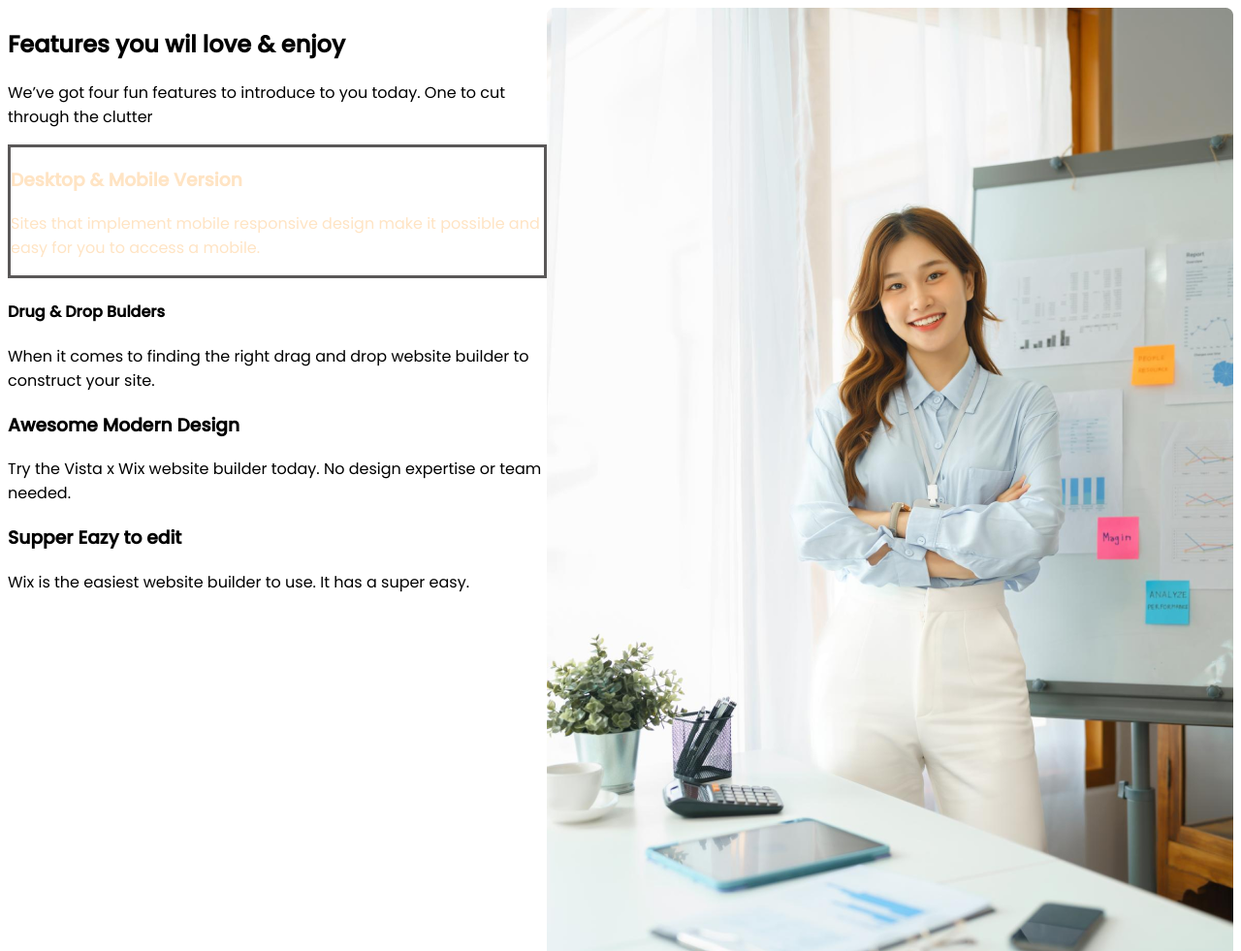
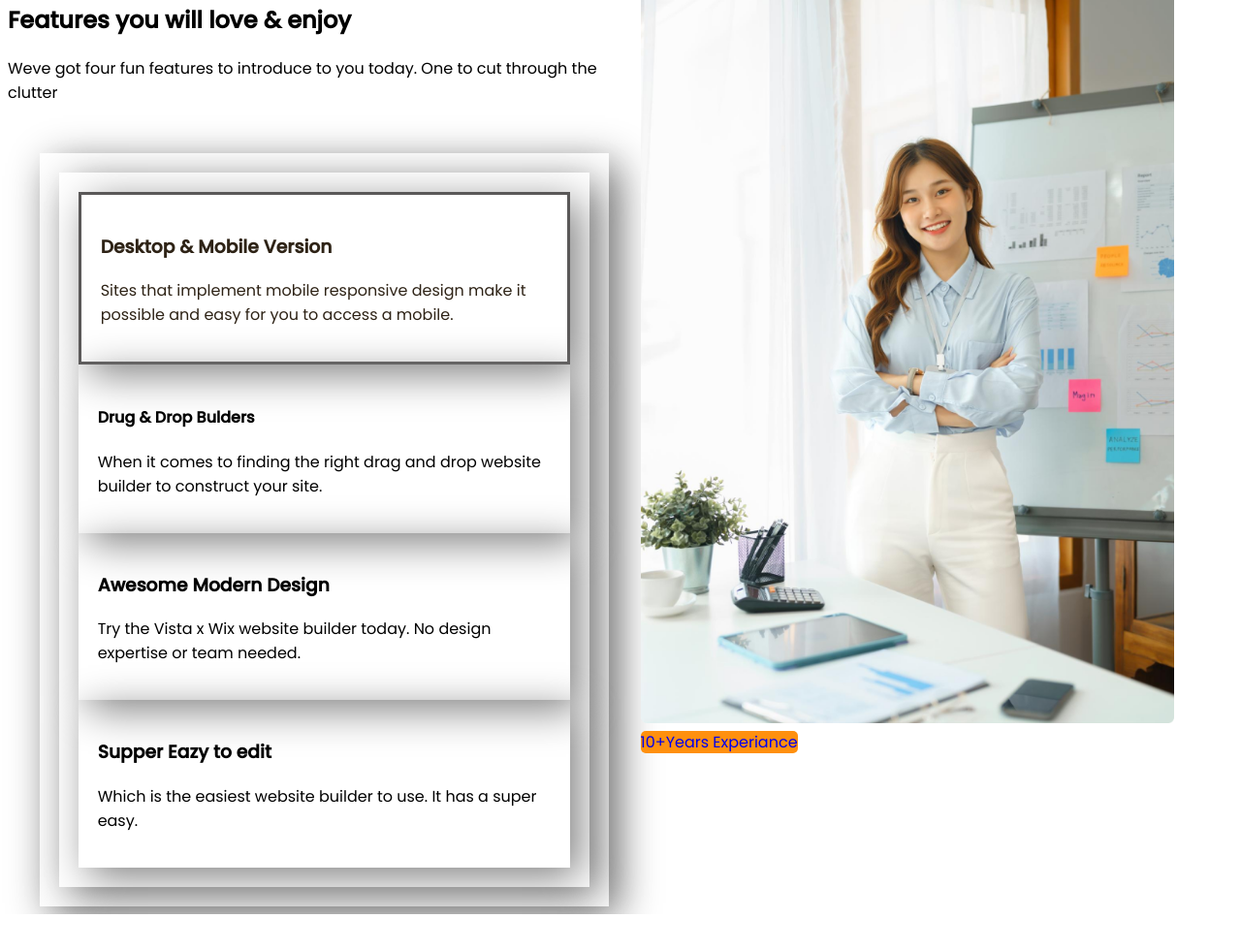
Before and after one commit to Abusayem99133/architect-fast, a plain HTML site: page index.html in a window 1280 px wide. Shown: the part 1731-2712 px from the top of the page at 97% size. After the commit the page ends 2674 px from the top, so only its background shows below. Drawn offline with Linux system fonts and the light colour scheme.

Commit message:
new style add

```diff
--- a/index.html
+++ b/index.html
@@ -28,7 +28,7 @@
         <img src="/images/banner.png" alt="">
        </div>
     </section>
-    <br>
+    <!-- <br> -->
     <section class="first-section">
         <div class="parent-div">
 
@@ -51,30 +51,42 @@
     <section class="sec-2">
         <div class="p-div">
            <div class="c-div">
-            <h2>Features you wil love & enjoy</h2>
-            <p>We’ve got four fun features to introduce to you today. One to cut through the clutter</p>
+            <h2>Features you will love & enjoy</h2>
+            <p>Weve got four fun features to introduce to you today. One to cut through the clutter</p>
 
            <div class="new-content">
-            <div id="sayem">
+            <div class="new-div">
+
+            <div class="new-div" id="sayem">
                 <h3>Desktop & Mobile Version</h3>
                 <p>Sites that implement mobile responsive design make it possible and easy for you to access a mobile.
                     </p>
+
                      </div>
-                   <div>
+                       <div class="new-div">
                         <h4>Drug & Drop Bulders</h4>
                         <p>When it comes to finding the right drag and drop website builder to construct your site. </p>
                        </div>
-                   <div> <h3>Awesome Modern Design </h3>
-                    <p>Try the Vista x Wix website builder today. No design expertise or team needed.</p></div>
-                    <div>
+                       <div class="new-div">
+                         <h3>Awesome Modern Design </h3>
+                        <p>Try the Vista x Wix website builder today. No design expertise or team needed.</p>
+                        </div>
+
+                    <div class="new-div">
                          <h3>Supper Eazy to edit </h3>
-                    <p>Wix is the easiest website builder to use. It has a super easy. </p>
+                        <p>Which  is the easiest website builder to use. It has a super easy. </p>
+
+                    </div>
                     </div>
                     </div>
                 </div>
            <div class="c-div-2">
             <img src="images/architect.png" alt="">
+            <a class="key-button-3" href="https://www.figma.com/file/ELDayjQEuvfOndSB69TeTi/g3-architects?type=design&node-id=2-2&mode=design&t=ipxiNIZdH6CNkyvu-0">10+Years Experiance</a>
            </div>
+
+           </div>
+
         </div>
     </section>
    </main>
--- a/style.css
+++ b/style.css
@@ -21,7 +21,11 @@ body{
     border-radius: 5px;
     padding:5px;
 }
-
+.key-button-3{
+    text-decoration: none;
+    border-radius: 5px;
+    background-color:rgb(255,144 , 14);
+}
 .first-section{
     /* border: 5px solid red; */
     min-height: 50vh;
@@ -54,11 +58,11 @@ body{
     width: auto;
 }
 
-.child-div-2{
-    align-items: ;
+/* .child-div-2{ */
+    /* align-items: */
     /* border: 5px solid gold; */
     /* width: 50%; */
-}
+
 .child-div-3 img{
     /* display: block; */
 
@@ -85,15 +89,32 @@ body{
 .new-content{
     /* display: grid; */
     /* grid-template-columns: repeat(1,1fr); */
-    border-radius: solid 15px rgb(90, 88, 88);
-    gap:5px;
+    /* display: flex; */
+    margin-top: 50px;
+    margin-left: 5%;
+    margin-right: 5%;
+    padding: 20px;
+    box-shadow: 10px 10px 40px gray;
+    /* border-radius: solid 15px rgb(90, 88, 88); */
+    /* gap:20px; */
 }
 #sayem{
     border: solid  rgb(90, 88,88 );
     box-shadow: 5px;
-    color: bisque;
+    color: rgb(46, 35, 22);
 }
-
+.c-div-2 img{
+    /* margin-left: 5%;
+    margin-right: 5%;
+    padding: 20px;
+    box-shadow: 10px 10px 40px gray; */
+height:auto;
+width:90%;
+}
+.new-div{
+    padding: 20px;
+    box-shadow: 10px 10px 40px gray;
+}
 @media screen and (max-width: 768px) {
     .parent-div{
         grid-template-columns: repeat(1, 1fr);
```
Lines whose indentation alone changed are shown as unchanged.
